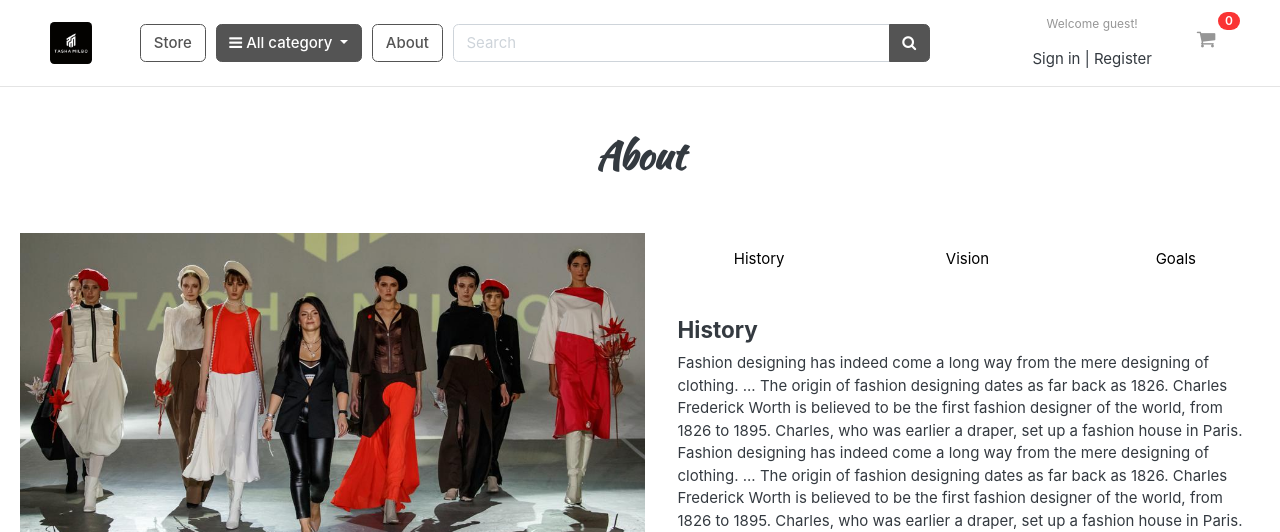
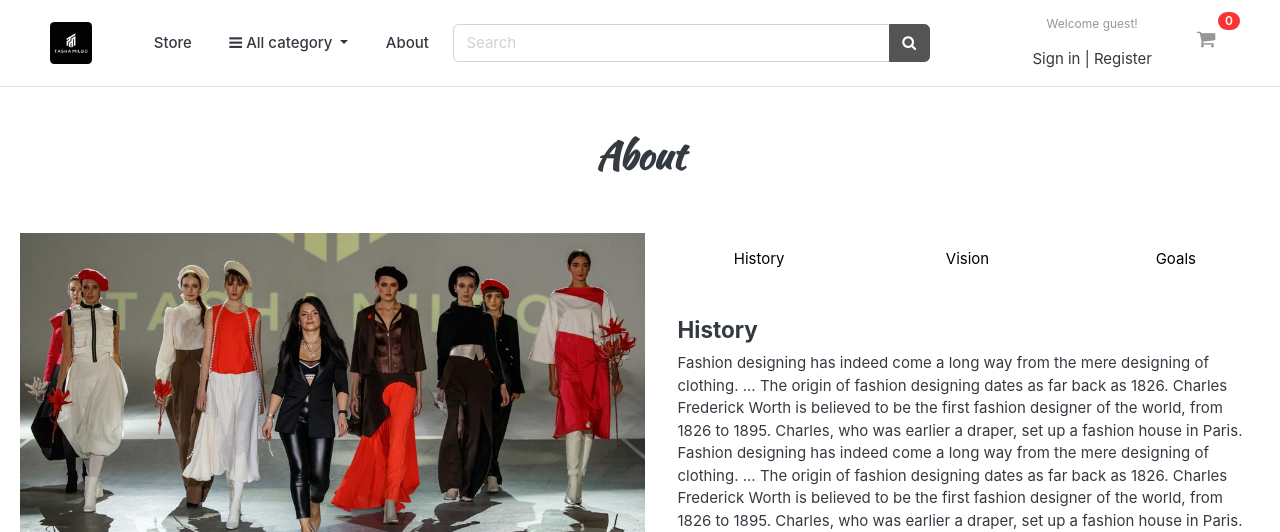
Before and after one commit to Nicolae77/TashaMilbo-app, a Django app: page /about/ in a window 1280 px wide. Shown: the top 532 px of the page. Run offline with Django 3.2, Linux system fonts and the light colour scheme; data comes from the database, SQL or seed files in the repository; data that the repository does not hold is empty; some libraries are stand-ins or nearby versions; some web fonts are replaced.

Commit message:
Navbar modified

```diff
--- a/templates/includes/navbar.html
+++ b/templates/includes/navbar.html
@@ -12,10 +12,10 @@
 
             </a> <!-- brand-wrap.// -->
         </div>
-        <a href="{% url 'store' %}" class="btn btn-outline-secondary">Store</a>
+        <a href="{% url 'store' %}" class="btn btn-transparent">Store</a>
         <div class="col-lg col-sm col-md col-6 flex-grow-0">
             <div class="category-wrap dropdown d-inline-block float-right">
-                <button type="button" class="btn btn-secondary dropdown-toggle" data-toggle="dropdown">
+                <button type="button" class="btn btn-transparent dropdown-toggle" data-toggle="dropdown">
                     <i class="fa fa-bars"></i> All category
                 </button>
                 <div class="dropdown-menu">
@@ -27,7 +27,7 @@
             </div>  <!-- category-wrap.// -->
         </div> <!-- col.// -->
 
-        <a href="{% url 'about' %}" class="btn btn-outline-secondary">About</a>
+        <a href="{% url 'about' %}" class="btn btn-transparent">About</a>
 
         <div class="col-lg col-md-6 col-sm-12 col">
             <form action="{% url 'search' %}" class="search" method="GET">
```
